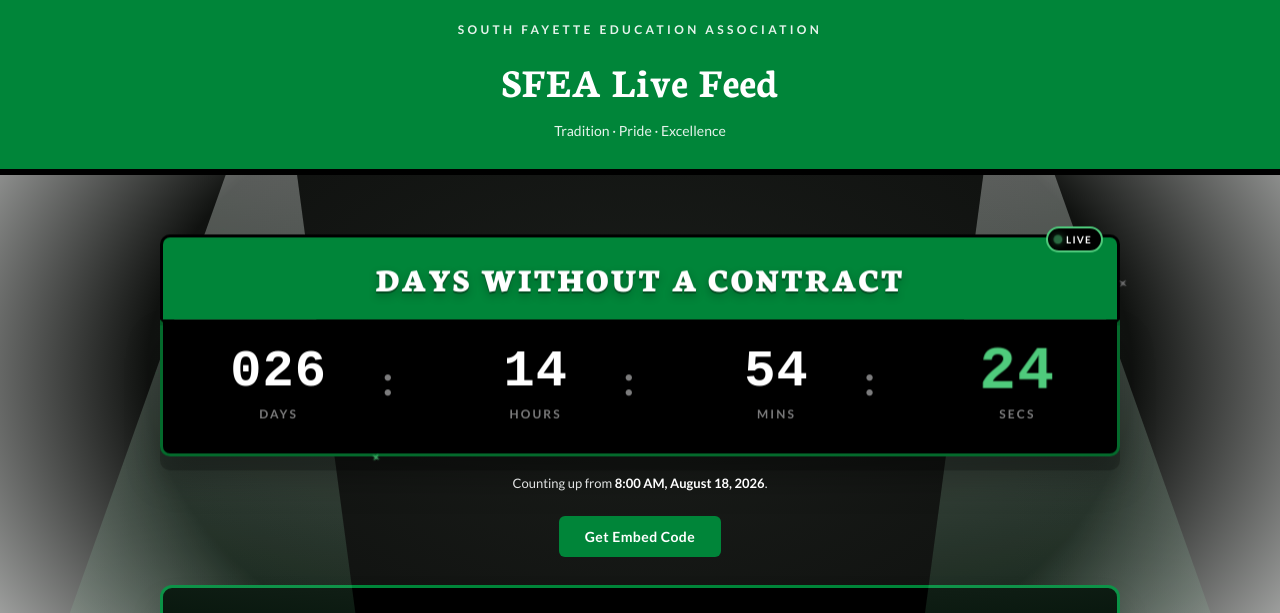
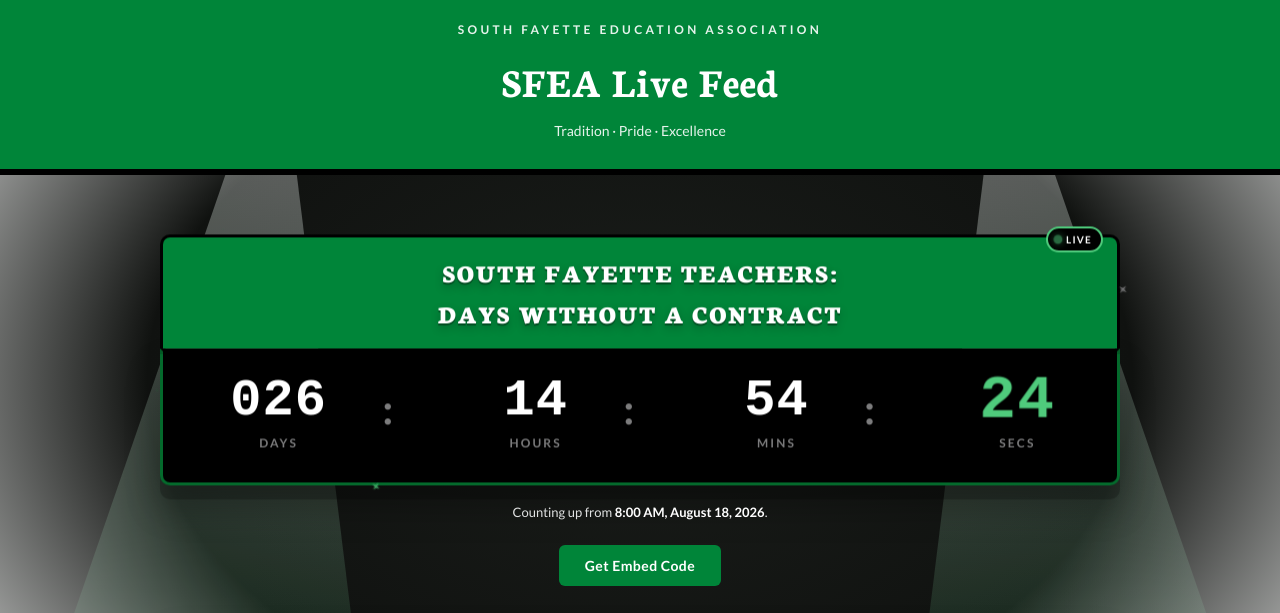
Before and after one commit to whalewannabewwb-dotcom/SFEAPage, a plain HTML site: page index.html in a window 1280 px wide. Shown: the top 613 px of the page. Drawn offline with Linux system fonts and the light colour scheme.

Commit message:
Add files via upload

```diff
--- a/index.html
+++ b/index.html
@@ -3,7 +3,7 @@
 <head>
 <meta charset="UTF-8">
 <meta name="viewport" content="width=device-width, initial-scale=1.0">
-<title>South Fayette Education Association &mdash; Days Without A Contract</title>
+<title>South Fayette Education Association &mdash; South Fayette Teachers: Days Without A Contract</title>
 <link rel="preconnect" href="https://fonts.googleapis.com">
 <link rel="preconnect" href="https://fonts.gstatic.com" crossorigin>
 <link href="https://fonts.googleapis.com/css2?family=Neuton:wght@400;700;800&family=Lato:ital,wght@0,400;0,700;1,400&display=swap" rel="stylesheet">
@@ -186,7 +186,7 @@
   .contract-banner .label{
     font-family:'Neuton', 'Times New Roman', serif;
     font-weight:800;
-    font-size:clamp(20px, 4.2vw, 34px);
+    font-size:clamp(15px, 3.1vw, 26px);
     color:var(--white);
     text-transform:uppercase;
     letter-spacing:.06em;
@@ -466,7 +466,7 @@
     <div class="sparkle s4"></div>
     <div class="contract-banner">
       <div class="live-badge"><span class="live-dot"></span>LIVE</div>
-      <div class="label">Days Without A Contract</div>
+      <div class="label">South Fayette Teachers:<br>Days Without A Contract</div>
     </div>
     <div class="scoreboard" aria-live="polite">
       <div class="unit"><div class="num" id="days">000</div><div class="lbl">Days</div></div>
```
